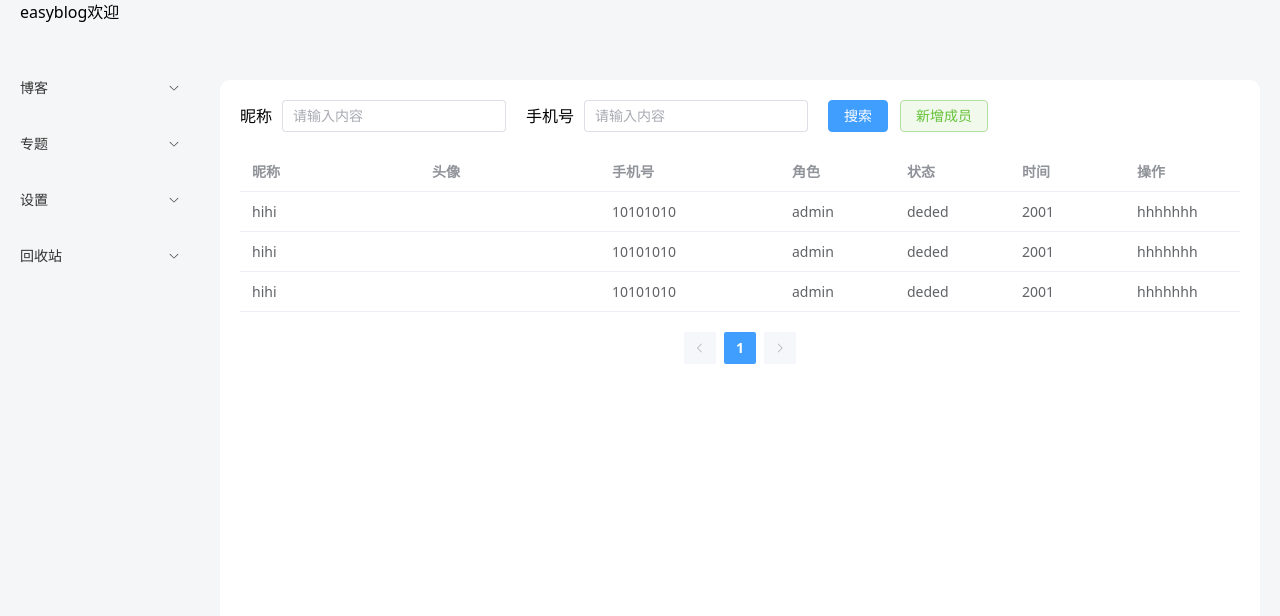
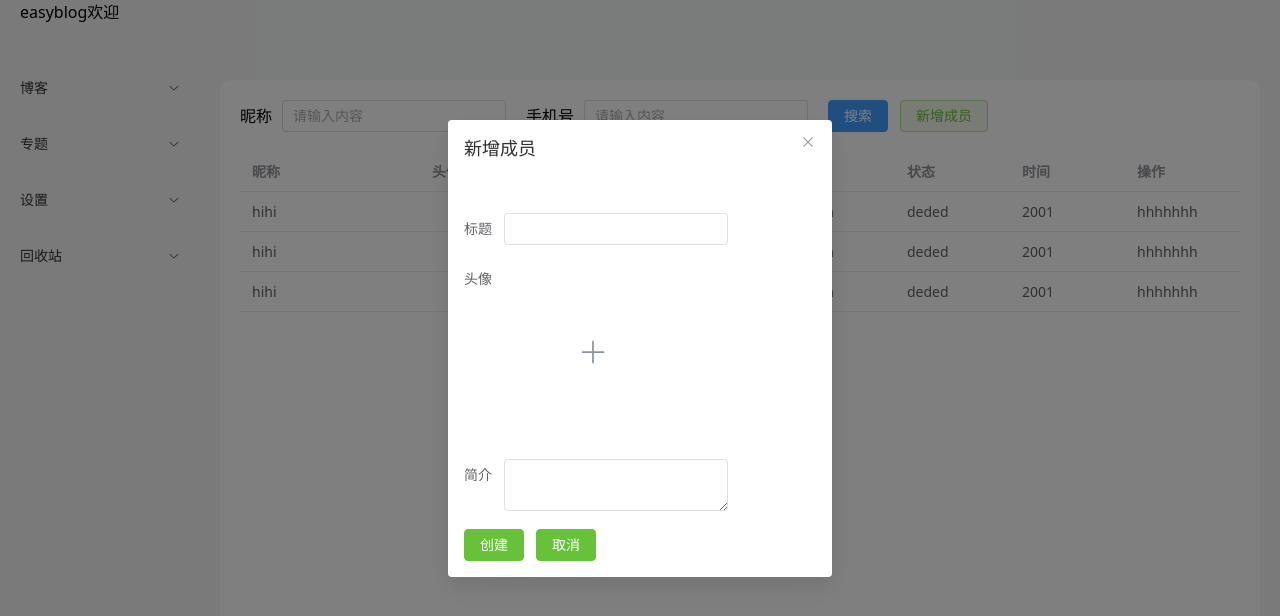
Before and after one commit to yiyang-fairy/easyblog, a Vue app: page /member in a window 1280 px wide. Both pictures are taken after a click on the button "新增成员". Shown: the top 616 px of the page. Built offline with nearby package versions, Linux system fonts and the light colour scheme.

Commit message:
封装创建组件

```diff
--- a/src/components/Create/Create.vue
+++ b/src/components/Create/Create.vue
@@ -1,57 +1,118 @@
 <template>
-  <div v-if="show" class="w-100% h-100% fixed bg-black bg-opacity-40 z-10 flex justify-center items-center text-black">
-    <div class="bg-white rounded-lg shadow-xl text-black opacity-100"
-         style="width: 600px;">
-      <div class="border-b-dark-500 border-b-2 pl-40 pr-40 h-60 flex items-center">
-        新增文章
-      </div>
+  <el-dialog v-model="show"
+             :title="title[type - 1]"
+             width="30%"
+             :before-close="handleClose">
+    <template #footer>
       <div class="flex justify-center items-center w-90% mb-20 mt-20">
-        <el-form :model="config" class="w-100% ml-50">
-          <el-form-item label="名称">
-            <el-input v-model="config.name" />
+        <el-form :model="config"
+                 class="w-100% ml-50">
+          <el-form-item label="标题">
+            <el-input v-model="info.name" />
           </el-form-item>
-          <el-form-item label="封面">
-            <el-input v-model="config.img" />
+          <el-form-item :label="type==4?'头像':'封面'">
+            <el-upload class="avatar-uploader bg-gray-100 "
+                       action="https://run.mocky.io/v3/9d059bf9-4660-45f2-925d-ce80ad6c4d15"
+                       :show-file-list="false"
+                       :on-success="handleAvatarSuccess"
+                       :before-upload="beforeAvatarUpload">
+              <img v-if="info.img"
+                   width="178"
+                   height="178"
+                   :src="info.img"
+                   class="avatar" />
+              <el-icon v-else
+                       class="avatar-uploader-icon">
+                <Plus />
+              </el-icon>
+            </el-upload>
           </el-form-item>
           <el-form-item label="简介">
-            <el-input v-model="config.name" type="textarea"/>
+            <el-input v-model="info.name"
+                      type="textarea" />
           </el-form-item>
-          <div>
-        <el-button class="bg-green-500 flex justify-end"
-                 type="success">发布</el-button>
-      </div>
+          <div class="flex">
+            <el-button class="bg-green-500 flex justify-end"
+                       type="success">{{type==1?'发布':'创建'}}</el-button>
+            <el-button class="bg-green-500 flex justify-end"
+                       type="success"
+                       @click="show = false">取消</el-button>
+          </div>
         </el-form>
       </div>
-
-    </div>
-  </div>
+    </template>
+  </el-dialog>
 </template>
 
 <script setup>
 import { reactive, ref } from 'vue'
-// import { ElMessage, ElMessageBox } from 'element-plus'
-// import type { Action } from 'element-plus'
-
-const props = defineProps(['config'])
-const essay = reactive({
-  title: '新增文章',
+import { Plus } from "@element-plus/icons-vue";
+const props = defineProps({
+  type: {
+    type: [Number, String],
+    default: 1   //   1: 新增文章 2：新增分类 3: 新建专题 4：新增成员
+  }
+})
+const info = reactive({
+  title: '',
   name: '',
   img: '',
   intro: ''
 })
 let show = ref(false)
-console.log(props.config)
-const info = Object.assign(essay, props.config)
-console.log(info)
+
+const title = ref(['新增文章', '新增分类', '新增专题', '新增成员'])
+
 function open() {
-show = true
+  show.value = true
+}
+const handleAvatarSuccess = (
+  response,
+  uploadFile
+) => {
+  info.img = URL.createObjectURL(uploadFile.raw);
+};
 
-
-}
+const beforeAvatarUpload = (rawFile) => {
+  if (rawFile.type !== "image/jpeg") {
+    ElMessage.error("Avatar picture must be JPG format!");
+    return false;
+  } else if (rawFile.size / 1024 / 1024 > 2) {
+    ElMessage.error("Avatar picture size can not exceed 2MB!");
+    return false;
+  }
+  return true;
+};
+defineExpose({
+  open,
+  show
+})
 
 
 
 </script>
 
 <style>
+.el-dialog__body {
+  padding: 0;
+}
+
+.avatar-uploader {
+  width: 178px;
+  height: 178px;
+  display: block;
+}
+.avatar-uploader .avatar {
+  /* width: 100%;
+  height: 100%; */
+  display: block;
+}
+
+.el-icon.avatar-uploader-icon {
+  font-size: 28px;
+  color: #8c939d;
+  width: 178px;
+  height: 178px;
+  text-align: center;
+}
 </style>
--- a/src/main.js
+++ b/src/main.js
@@ -6,8 +6,12 @@ import App from './App.vue'
 import router from './router'
 import './index.css'
 import './components/commen/iconfont.css'
+import Create from './components/Create/Create.vue'
 
 const app = createApp(App)
+
+app.component('Create', Create)
+
 app.use(ElementPlus)
 app.use(router)
 app.mount('#app')
--- a/src/views/Blog.vue
+++ b/src/views/Blog.vue
@@ -1,6 +1,5 @@
 <template>
   <div>
-    <Create :config="obj" ref="create"></Create>
     <div class="flex">
       <div class="flex-x-y mr-20">
         <span class="nowrap mr-10">标题</span>
@@ -24,7 +23,7 @@
     <div class="mt-20">
       <el-button type="success"
                  plain
-                 @click="create() ">新建文章</el-button>
+                 @click="createTitle() ">新建文章</el-button>
     </div>
 
     <div class="mt-20">
@@ -56,25 +55,25 @@
                      :total="3">
       </el-pagination>
     </div>
+    <Create :config="obj"
+            :type="1"
+            ref="createRef"></Create>
   </div>
 </template>
 <script setup>
 import Create from '../components/Create/Create.vue';
 import { reactive, ref } from "vue";
+import { ElMessage, ElMessageBox } from 'element-plus'
 const obj = reactive({
-  title:'新增文章',
-  name:'',
-  phone:'',
+  title: '新增文章',
+  name: '',
+  phone: '',
 
 })
+const createRef = ref()
 
-const create = ref(null)
-const createFunc = ()=> {
-  create.value.open()
-}
-function create() {
-  console.log('新建一个文章')
-  createFunc()
+const createTitle = () =>{
+    createRef.value.open()
 }
 const tableData = [
   {
--- a/src/views/Classify.vue
+++ b/src/views/Classify.vue
@@ -3,7 +3,7 @@
     <div>
       <el-button type="success"
                  plain
-                 @click="create() ">新增分类</el-button>
+                 @click="createClassify() ">新增分类</el-button>
     </div>
 
     <div class="mt-20">
@@ -33,10 +33,13 @@
       <el-pagination background layout="prev, pager, next" :total="3">
       </el-pagination>
     </div>
+    <Create :type="2" ref="createRef"></Create>
   </div>
 </template>
 <script setup>
-import { reactive } from "vue";
+import { reactive, ref } from "vue";
+import Create from '../components/Create/Create.vue';
+
 function create() {
   console.log("新建一个文章");
 }
@@ -45,6 +48,10 @@ function handleEdit(index, row) {
 }
 function handleDelete(index, row) {
   console.log(index, row);
+}
+const createRef = ref()
+function createClassify() {
+  createRef.value.open()
 }
 
 const tableData = [
--- a/src/views/Login.vue
+++ b/src/views/Login.vue
@@ -23,7 +23,7 @@
             autocomplete="off"
           />
         </el-form-item>
-        <el-button type="primary" @click="toIndex()">登录</el-button>
+        <el-button type="primary" plain @click="toIndex()">登录</el-button>
       </el-form>
     </div>
   </div>
--- a/src/views/Member.vue
+++ b/src/views/Member.vue
@@ -16,7 +16,7 @@
                  type="primary">搜索</el-button>
       <el-button type="success"
                  plain
-                 @click="create() ">新增成员</el-button>
+                 @click="createMemeber() ">新增成员</el-button>
     </div>
     <div class="mt-20">
       <el-table :data="tableData"
@@ -49,12 +49,15 @@
                      :total="3">
       </el-pagination>
     </div>
+    <create :type="4" ref="createRef"></create>
   </div>
 </template>
   <script setup>
+import {ref} from 'vue'
 
-function create() {
-  console.log('新建一个文章')
+const createRef = ref()
+function createMemeber() {
+  createRef.value.open()
 }
 const tableData = [
   {
--- a/src/views/SpecialTopic.vue
+++ b/src/views/SpecialTopic.vue
@@ -3,7 +3,7 @@
     <div class="">
       <el-button class="bg-green-500"
                  type="success"
-                 @click="create()">新建</el-button>
+                 @click="createTopic()">新建</el-button>
     </div>
     <div class="flex mt-10">
       <el-card class="box-card mr-10 w-50%">
@@ -76,17 +76,23 @@
         </el-tree>
       </el-card>
     </div>
+    <Create :type="3" ref="createRef"></Create>
   </div>
 </template>
 
 <script setup>
 import { ref } from "vue";
+import Create from '../components/Create/Create.vue';
 let show = ref(false);
 function open() {
   show.value = !show.value;
 }
 function create() {
   console.log("新建一个文章");
+}
+const createRef = ref()
+function createTopic() {
+  createRef.value.open()
 }
 
 const tableData = [
--- a/src/views/UserInfo.vue
+++ b/src/views/UserInfo.vue
@@ -54,13 +54,11 @@ import { reactive } from "vue";
 import { ref } from "vue";
 import { ElMessage } from "element-plus";
 import { Plus } from "@element-plus/icons-vue";
-// import type { UploadProps } from "element-plus";
-import Create from '../components/Create/Create.vue';
 const handleAvatarSuccess = (
   response,
   uploadFile
 ) => {
-  // form.imageUrl = URL.createObjectURL(uploadFile.raw!);
+  form.imageUrl = URL.createObjectURL(uploadFile.raw);
 };
 
 const beforeAvatarUpload = (rawFile) => {
```
